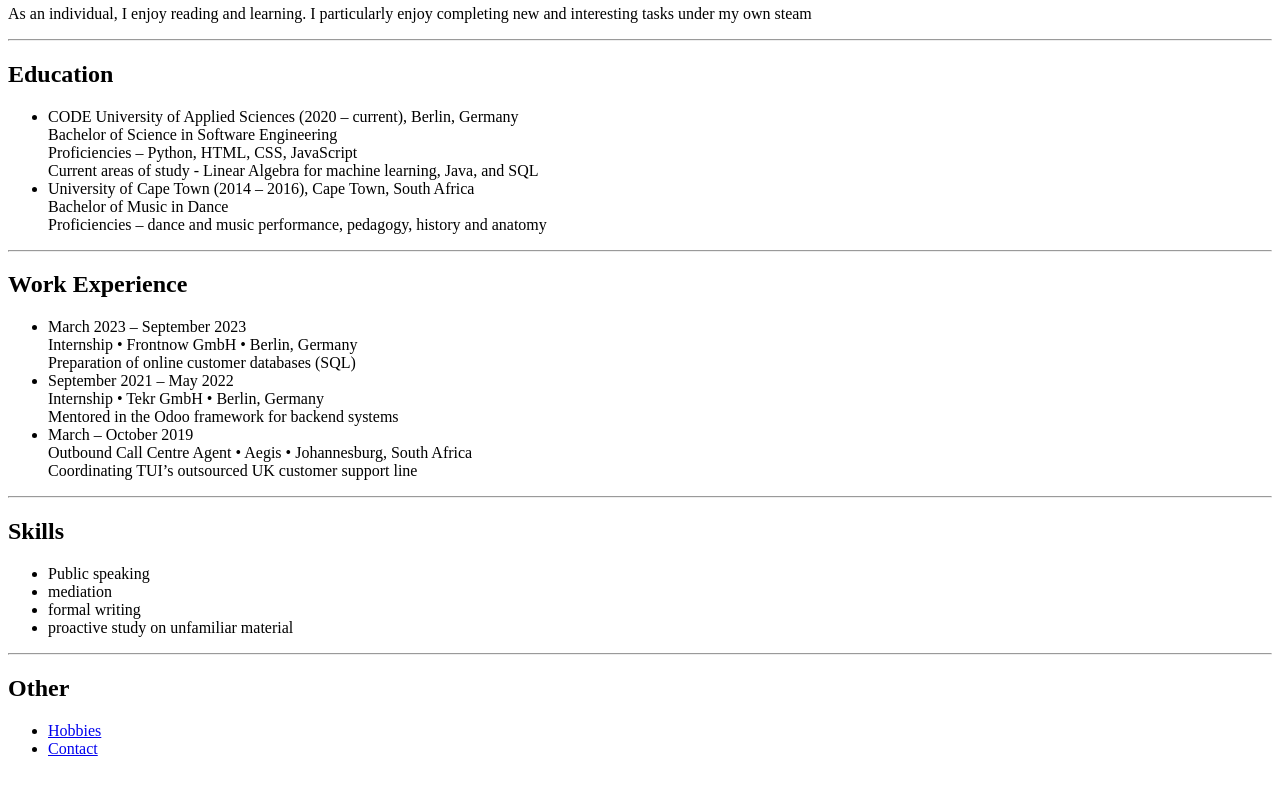
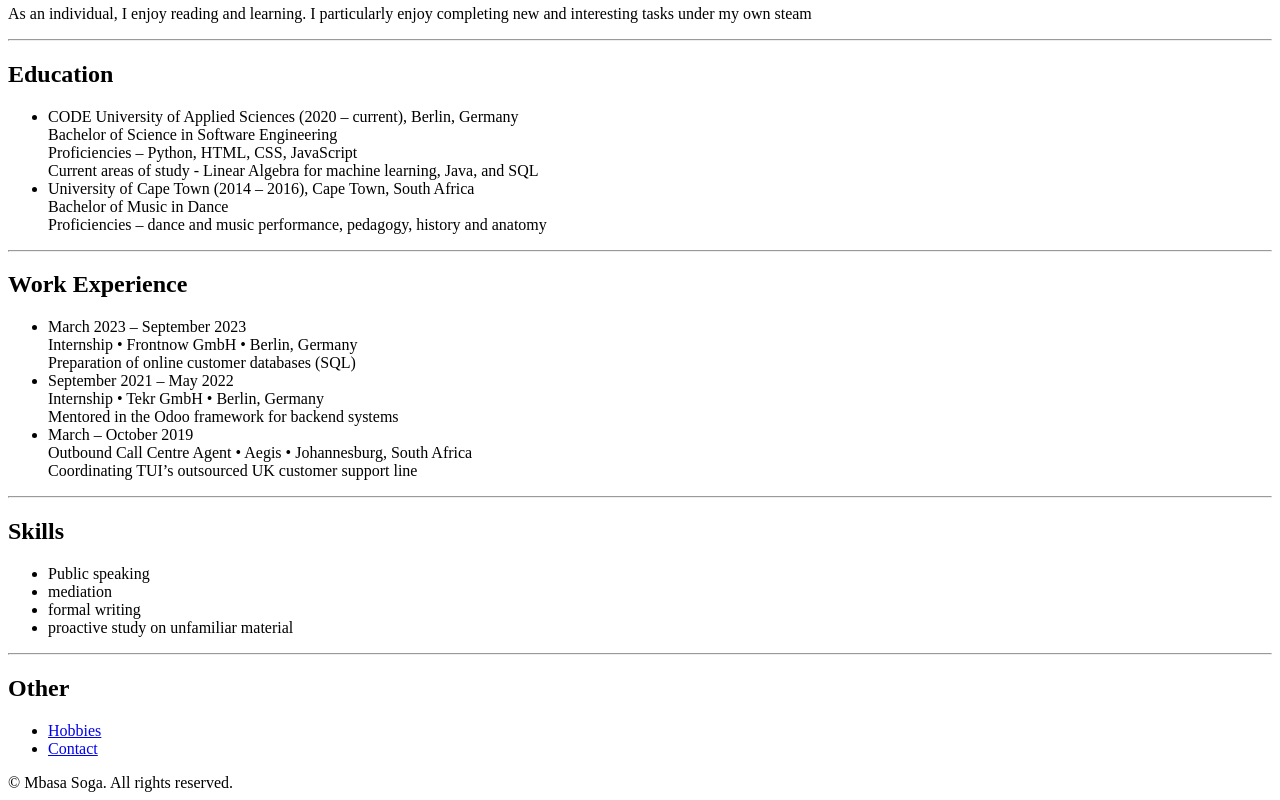
Before and after one commit to Tinkerboy777/html-capstone-1, a plain HTML site: page index.html in a window 1280 px wide. Shown: the part 432-1232 px from the top of the page. Before the commit the page ends 1206 px from the top, so only its background shows below. Drawn offline with Linux system fonts and the light colour scheme.

Commit message:
Update index.html
Added Footer

```diff
--- a/index.html
+++ b/index.html
@@ -61,5 +61,6 @@
             <li><a href="contact.html">Contact</a></li>
 
         </ul>
+    <footer>© Mbasa Soga. All rights reserved.</footer>
 </body>
 </html>
```
